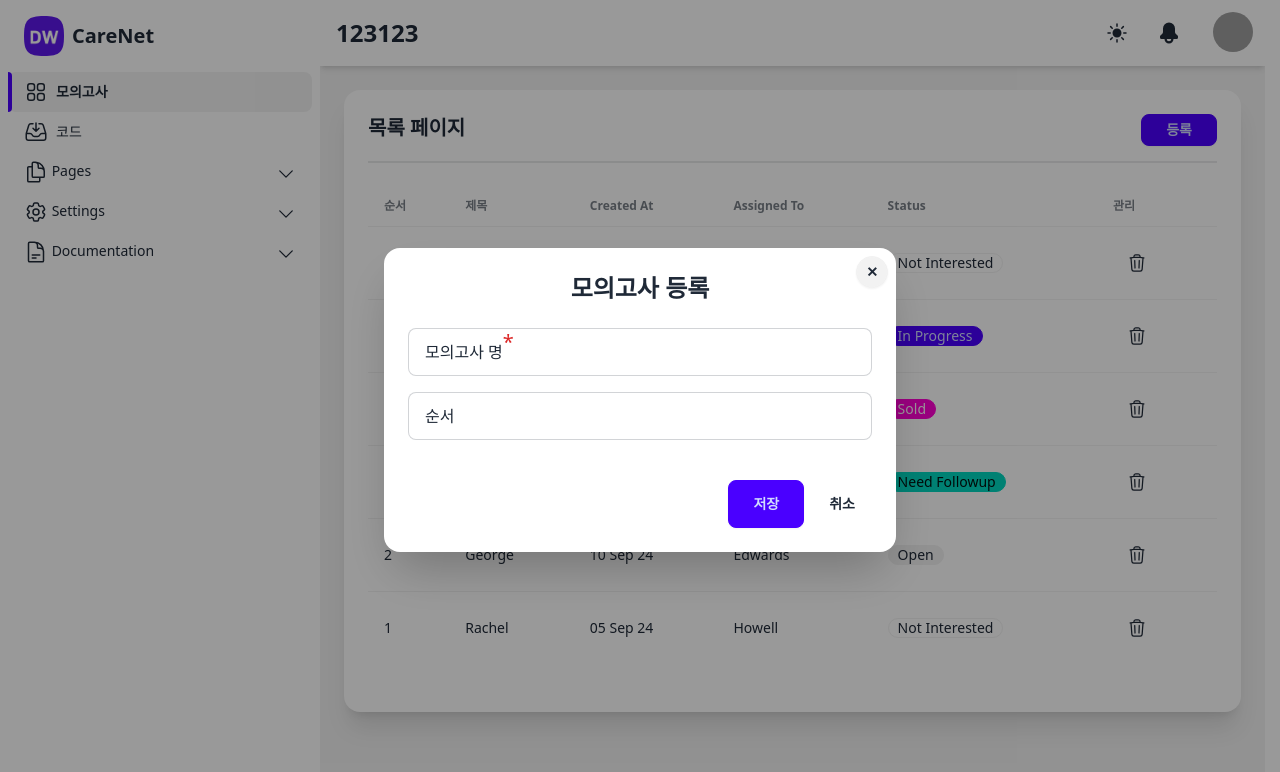
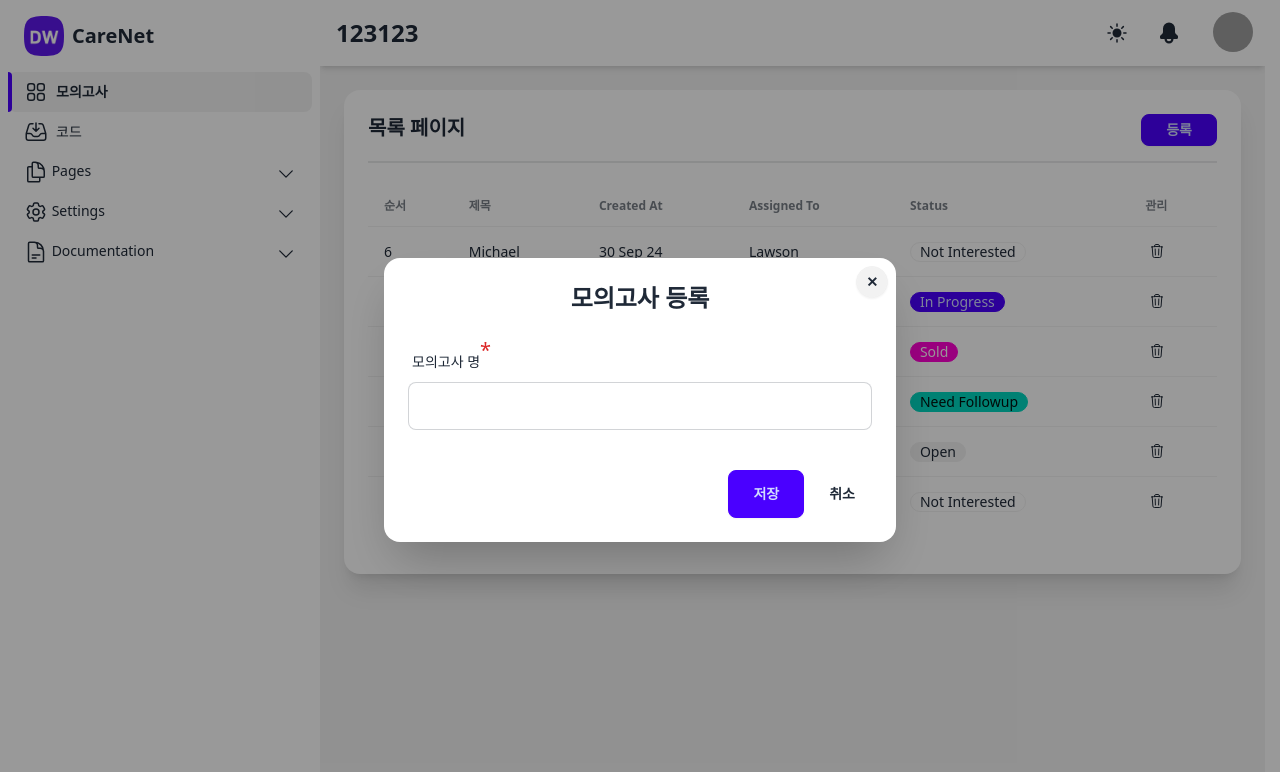
Before and after one commit to futuremaker019/carenet-front, a React (Vite) app: page /exams in a window 1280 px wide. Both pictures are taken after a click on the button "등록". Shown: the top 772 px of the page. Built offline with nearby package versions, Linux system fonts and the light colour scheme; grey boxes are pictures that could not be loaded.

Commit message:
#2 - 모의고사/모의고사 생성

```diff
--- a/src/components/cards/TitleCard.jsx
+++ b/src/components/cards/TitleCard.jsx
@@ -1,16 +1,11 @@
 import React from 'react';
 import PropTypes from "prop-types";
-import TextInput from "../input/TextInput.jsx";
 
 const TitleCard = ({title, children, topMargin, TopSideButtons}) => {
     return (
         <div className={"card w-full p-6 bg-base-100 shadow-xl " + (topMargin || "mt-6")}>
-
-            {/* Title for Card */}
             <div className={`text-xl font-semibold ${TopSideButtons ? "inline-block" : ""}`}>
                 {title}
-
-                {/* Top side button, show only if present */}
                 {TopSideButtons && <div className="inline-block float-right">{TopSideButtons}</div>}
             </div>
 
@@ -21,7 +16,6 @@ const TitleCard = ({title, children, topMargin, TopSideButtons}) => {
                 {children}
             </div>
         </div>
-
     )
 }
 
--- a/src/components/input/TextInput.jsx
+++ b/src/components/input/TextInput.jsx
@@ -1,11 +1,12 @@
 import React from 'react';
 import PropTypes from "prop-types";
 
-const TextInput = ({type, placeholder, labelTitle, required, defaultValue}) => {
+const TextInput = ({type, placeholder, labelTitle, required, defaultValue, setState, target}) => {
 
-    const [value, setValue] = React.useState(defaultValue || "");
+    const [value, setValue] = React.useState(defaultValue);
 
-    const updateValue = (e) => {
+    const handleChangeValue = (e) => {
+        setState((prev) => ({ ...prev, [target]: e.target.value }));
         setValue(e.target.value);
     };
 
@@ -14,11 +15,15 @@ const TextInput = ({type, placeholder, labelTitle, required, defaultValue}) => {
             {labelTitle
                 ? (
                     <>
-                        <label className="input input-bordered flex items-center gap-2">
-                            {labelTitle}{required ? <sup className={'text-red-600 text-xl -ml-2'}>*</sup> : <></>}
+                        <label className="form-control w-full">
+                            <div className="label">
+                                <span className="label-text">
+                                    {labelTitle}{required ? <sup className={'text-red-600 text-xl'}>*</sup> : <></>}
+                                </span>
+                            </div>
                             <input type={type} value={value}
-                                   className="grow" placeholder={placeholder}
-                                   onChange={(e) => updateValue(e)}
+                                   className="input input-bordered w-full" placeholder={placeholder}
+                                   onChange={(e) => handleChangeValue(e)}
                             />
                         </label>
                     </>
@@ -43,5 +48,7 @@ TextInput.propTypes = {
     labelTitle: PropTypes.string,
     defaultValue : PropTypes.string,
     required: PropTypes.bool,
+    setState: PropTypes.func,
+    target: PropTypes.string,
 }
 export default TextInput;
--- a/src/components/modal/ExamCreateModal.jsx
+++ b/src/components/modal/ExamCreateModal.jsx
@@ -1,25 +1,38 @@
-import React from 'react';
+import React, {useState} from 'react';
 import {closeModal} from "../../support/redux/modalSlice.js";
 import TextInput from "../input/TextInput.jsx";
+import {useDispatch} from "react-redux";
+import ExclamationTriangleIcon from "@heroicons/react/24/outline/ExclamationTriangleIcon";
+import {saveExam} from "../../service/examService.js";
 
 const ExamCreateModal = () => {
+    const [exam, setExam] = useState({name: ""});
+    const [alert, setAlert] = useState(false);
+    const dispatch = useDispatch()
 
-    const save = () => {
-
+    const save = async () => {
+        if (!exam.name) setAlert(true);
+        const response = await saveExam(exam);
+        if (response && response.status === 200) {
+            console.log(response.data);
+        }
     }
 
     return(
         <div className={"flex flex-col gap-4"}>
-            <div>
-                <TextInput type="text" labelTitle="모의고사 명" required/>
-            </div>
-            <div>
-                <TextInput type="text" labelTitle="순서"/>
-            </div>
-            {/*<ErrorText styleClass="mt-16">{errorMessage}</ErrorText>*/}
+            <TextInput
+                defaultValue={exam.name} required
+                type="text" labelTitle="모의고사 명" setState={setExam} target={'name'}
+            />
+            {alert &&
+                <div role="alert" className="alert -py-4">
+                    <ExclamationTriangleIcon className={'h-6 w-6 shrink-0 stroke-current'}/>
+                    <span>모의고사 명을 입력하세요.</span>
+                </div>
+            }
             <div className="modal-action">
-                <button  className="btn btn-primary px-6" onClick={() => save()}>저장</button>
-                <button  className="btn btn-ghost" onClick={() => closeModal()}>취소</button>
+                <button className="btn btn-primary px-6" onClick={() => save()}>저장</button>
+                <button className="btn btn-ghost" onClick={() => dispatch(closeModal())}>취소</button>
             </div>
         </div>
     )
--- a/src/components/modal/ModalLayout.jsx
+++ b/src/components/modal/ModalLayout.jsx
@@ -8,8 +8,8 @@ const ModalLayout = () => {
     const {isOpen, bodyType, size, extraObject, title} = useSelector(state => state.modal)
     const dispatch = useDispatch()
 
-    const close = (e) => {
-        dispatch(closeModal(e))
+    const close = () => {
+        dispatch(closeModal())
     }
 
     return(
--- a/src/pages/exam/Exams.jsx
+++ b/src/pages/exam/Exams.jsx
@@ -6,12 +6,16 @@ import {TrashIcon} from "@heroicons/react/24/outline/index.js";
 import {useDispatch} from "react-redux";
 import {openModal} from "../../support/redux/modalSlice.js";
 import {MODAL_TYPES} from "../../support/constants/constans.js";
+import DocumentIcon from "@heroicons/react/24/outline/DocumentIcon";
 
 /**
  * 모의고사 목록페이지
- *  - 모의고사 생성 버튼을 추가해서 모달 or 드로워 나오게 하자
  */
 const Exams = () => {
+
+    const handleCallExams = () => {
+
+    }
 
     const getDummyStatus = (index) => {
         if (index % 5 === 0) return <div className="badge">Not Interested</div>
@@ -21,7 +25,7 @@ const Exams = () => {
         else return <div className="badge badge-ghost">Open</div>
     }
 
-    const deleteCurrentLead = (index) => {
+    const deleteExam = (index) => {
         // dispatch(openModal({title : "Confirmation", bodyType : MODAL_BODY_TYPES.CONFIRMATION,
         //     extraObject : { message : `Are you sure you want to delete this lead?`, type : CONFIRMATION_MODAL_CLOSE_TYPES.LEAD_DELETE, index}}))
     }
@@ -29,7 +33,6 @@ const Exams = () => {
     return (
         <>
             <TitleCard title="목록 페이지" topMargin="mt-2" TopSideButtons={<TopSideButtons/>}>
-                {/* Leads List in table format loaded from slice after api call */}
                 <div className="overflow-x-auto w-full">
                     <table className="table w-full">
                         <thead>
@@ -43,9 +46,8 @@ const Exams = () => {
                         </tr>
                         </thead>
                         <tbody>
-                        {
-                            exams.data.map((item, index) => {
-                                return (
+                        {exams.data && exams.data.length > 0 ? (
+                            exams.data.map((item, index) => (
                                 <tr key={index}>
                                     <td>{exams.data.length - index}</td>
                                     <td>{item.first_name}</td>
@@ -53,15 +55,27 @@ const Exams = () => {
                                     <td>{item.last_name}</td>
                                     <td>{getDummyStatus(index)}</td>
                                     <td>
-                                            <button className="btn btn-square btn-ghost"
-                                                    onClick={() => deleteCurrentLead(index)}>
-                                                <TrashIcon className="w-5"/>
+                                        <button className="btn btn-xs btn-square btn-ghost"
+                                                onClick={() => deleteExam(index)}>
+                                            <TrashIcon className="w-4"/>
                                         </button>
                                     </td>
                                 </tr>
-                                )
-                            })
-                        }
+                            ))
+                        ) : (
+                            <tr>
+                                <td colSpan="6">
+                                    <div className="hero bg-base-200 flex items-center justify-center h-[60vh]">
+                                        <div className="hero-content text-accent text-center">
+                                            <div className="max-w-md w-[50rem]">
+                                                <DocumentIcon className="h-14 w-14 inline-block"/>
+                                                <h1 className="text-xl mt-2 font-bold">No Data</h1>
+                                            </div>
+                                        </div>
+                                    </div>
+                                </td>
+                            </tr>
+                        )}
                         </tbody>
                     </table>
                 </div>
--- /dev/null
+++ b/src/service/examService.js
@@ -0,0 +1,13 @@
+import {api} from "./instance.js";
+
+const saveExam = async (data) => {
+    try {
+        return await api.post('/exams/save', data);
+    } catch (error) {
+        console.log(error);
+    }
+}
+
+export {
+    saveExam
+}
--- a/src/service/instance.js
+++ b/src/service/instance.js
@@ -1,20 +1,20 @@
-import axios from "axios";
+import axios, {AxiosError} from "axios";
 
-const BASE_URL = process.env.VITE_SERVER_HOST;
+const BASE_URL = import.meta.env.VITE_SERVER_HOST;
 
 export const api = axios.create({
     baseURL: BASE_URL,
-    withCredentials: true
+    // withCredentials: true
 });
 
-api.interceptors.request.use((config) => {
-        const token = localStorage.getItem('accessToken');
-        if (token) {
-            config.headers.Authorization = `Bearer ${token}`;
-        }
-        return config;
-    }, (error) => Promise.reject(error)
-);
+// api.interceptors.request.use((config) => {
+//         const token = localStorage.getItem('accessToken');
+//         if (token) {
+//             config.headers.Authorization = `Bearer ${token}`;
+//         }
+//         return config;
+//     }, (error) => Promise.reject(error)
+// );
 
 // Add a response interceptor
 api.interceptors.response.use((response) => {
@@ -44,7 +44,7 @@ api.interceptors.response.use((response) => {
                     console.error("refresh Token in cookie was expired. it'll be signed out automatically");
                     localStorage.removeItem("accessToken");
                     localStorage.removeItem("user");
-                    store.dispatch(storeOpenSignInDrawer({openSignInDrawer: true}));
+                    // store.dispatch(storeOpenSignInDrawer({openSignInDrawer: true}));
                 }
             }
             return Promise.reject(error);
```
Lines whose indentation alone changed are shown as unchanged.
